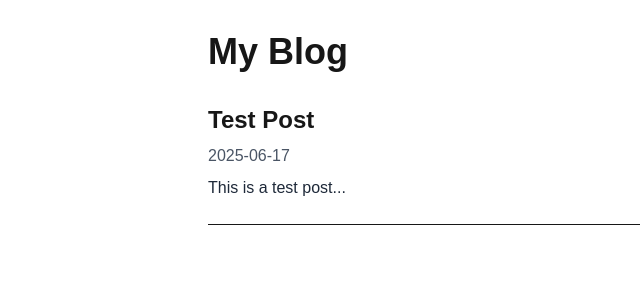
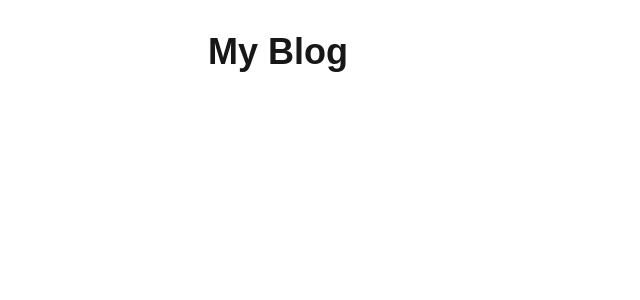
Before and after one commit to mnkdog/blog-extension, a Next.js app in the folder blog/: page / in a window 1280 px wide. Shown: the top 300 px of the page, without its empty margins (0-640 px from the left). Built offline with nearby package versions, Linux system fonts and the light colour scheme.

Commit message:
Update homepage to use real posts from posts library

```diff
--- a/blog/src/app/page.tsx
+++ b/blog/src/app/page.tsx
@@ -1,22 +1,15 @@
 import Link from 'next/link'
-
-// For now, let's hard-code some test data
-const mockPosts = [
-  {
-    slug: '2025-06-17-test-post',
-    title: 'Test Post',
-    date: '2025-06-17',
-    excerpt: 'This is a test post...'
-  }
-]
+import { getAllPosts } from '@/lib/posts'
 
 export default function Home() {
+  const posts = getAllPosts()
+
   return (
     <main className="max-w-4xl mx-auto py-8 px-4">
       <h1 className="text-4xl font-bold mb-8">My Blog</h1>
 
       <div className="space-y-6">
-        {mockPosts.map((post) => (
+        {posts.map((post) => (
           <article key={post.slug} className="border-b pb-6">
             <h2 className="text-2xl font-semibold mb-2">
               <Link href={`/posts/${post.slug}`} className="hover:text-blue-600">
@@ -24,7 +17,7 @@ export default function Home() {
               </Link>
             </h2>
             <p className="text-gray-600 mb-2">{post.date}</p>
-            <p className="text-gray-800">{post.excerpt}</p>
+            <p className="text-gray-800">{post.content.substring(0, 150)}...</p>
           </article>
         ))}
       </div>
```
